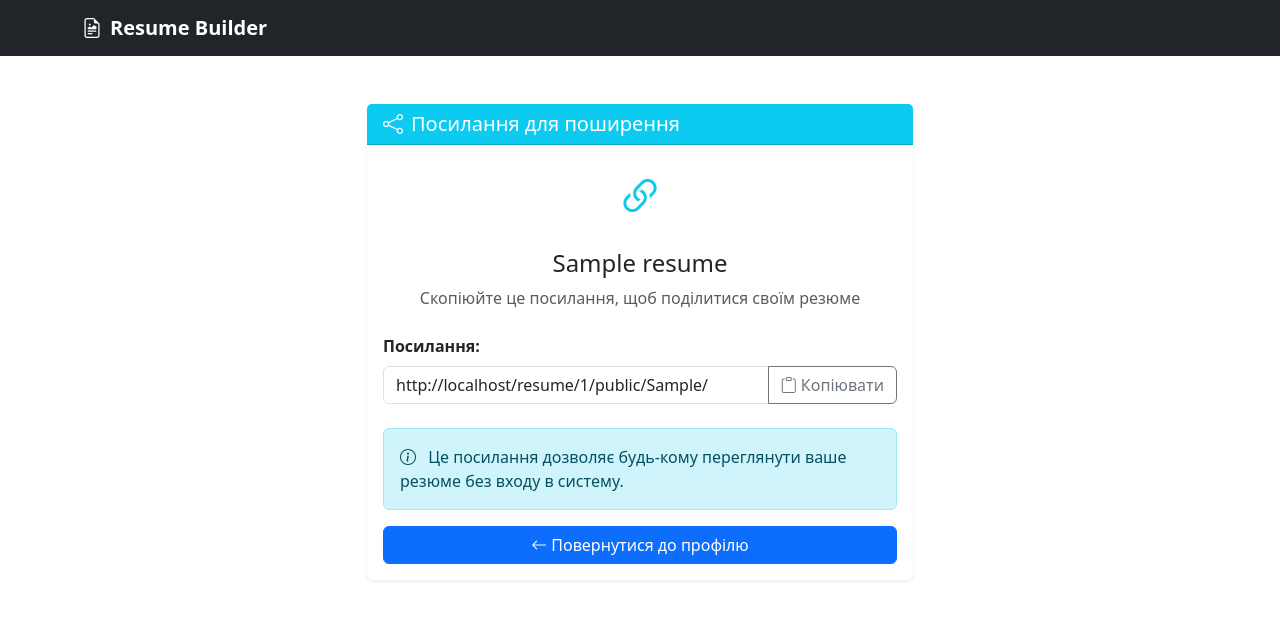
After one commit to xok9ty/Resume-builder, a Django app: page /resume/1/copy-link/ in a window 1280 px wide. The commit adds this page. Shown: the top 627 px of the page. Run offline with Django 5.2, Linux system fonts and the light colour scheme; a user stored in the database is signed in; tables that the repository leaves empty hold one stand-in row (values such as "Sample post").

Commit message:
create change access to resume

```diff
--- /dev/null
+++ b/builder/templates/copy_share_link.html
@@ -0,0 +1,80 @@
+{% load static %}
+<!DOCTYPE html>
+<html lang="uk">
+<head>
+    <meta charset="UTF-8">
+    <meta name="viewport" content="width=device-width, initial-scale=1.0">
+    <title>Копіювання посилання - Resume Builder</title>
+    <link href="https://cdn.jsdelivr.net/npm/bootstrap@5.3.0/dist/css/bootstrap.min.css" rel="stylesheet">
+    <link rel="stylesheet" href="https://cdn.jsdelivr.net/npm/bootstrap-icons@1.10.0/font/bootstrap-icons.css">
+</head>
+<body>
+    <nav class="navbar navbar-expand-lg navbar-dark bg-dark">
+        <div class="container">
+            <a class="navbar-brand fw-bold" href="/">
+                <i class="bi bi-file-earmark-richtext me-2"></i>Resume Builder
+            </a>
+        </div>
+    </nav>
+
+    <div class="container py-5">
+        <div class="row justify-content-center">
+            <div class="col-lg-6">
+                <div class="card shadow-sm border-0">
+                    <div class="card-header bg-info text-white">
+                        <h5 class="card-title mb-0">
+                            <i class="bi bi-share me-2"></i>Посилання для поширення
+                        </h5>
+                    </div>
+                    <div class="card-body">
+                        <div class="text-center mb-4">
+                            <i class="bi bi-link-45deg" style="font-size: 3rem; color: #0dcaf0;"></i>
+                            <h4 class="mt-3">{{ resume.title }}</h4>
+                            <p class="text-muted">Скопіюйте це посилання, щоб поділитися своїм резюме</p>
+                        </div>
+
+                        <div class="mb-4">
+                            <label class="form-label fw-bold">Посилання:</label>
+                            <div class="input-group">
+                                <input type="text" class="form-control" value="{{ share_url }}" id="shareLink" readonly>
+                                <button class="btn btn-outline-secondary" type="button" onclick="copyToClipboard()">
+                                    <i class="bi bi-clipboard"></i> Копіювати
+                                </button>
+                            </div>
+                        </div>
+
+                        <div class="alert alert-info">
+                            <i class="bi bi-info-circle me-2"></i>
+                            Це посилання дозволяє будь-кому переглянути ваше резюме без входу в систему.
+                        </div>
+
+                        <div class="d-grid gap-2">
+                            <a href="{% url 'profile' %}" class="btn btn-primary">
+                                <i class="bi bi-arrow-left me-1"></i>Повернутися до профілю
+                            </a>
+                        </div>
+                    </div>
+                </div>
+            </div>
+        </div>
+    </div>
+
+    <script>
+    function copyToClipboard() {
+        const copyText = document.getElementById("shareLink");
+        copyText.select();
+        copyText.setSelectionRange(0, 99999);
+        document.execCommand("copy");
+
+
+        const button = event.target;
+        const originalHtml = button.innerHTML;
+        button.innerHTML = '<i class="bi bi-check"></i> Скопійовано!';
+
+        setTimeout(() => {
+            button.innerHTML = originalHtml;
+        }, 2000);
+    }
+    </script>
+</body>
+</html>
--- a/builder/urls.py
+++ b/builder/urls.py
@@ -1,5 +1,5 @@
 from django.urls import path
-from .views import HomePageView, TemplateGalleryView, TemplatePreviewView, CreateResumeView, LoginView, RegisterView, LogoutView, profile_view, CreateResumeStartView, CreatePersonalInfoView, CreateWorkExperienceView, CreateEducationView, CreateSkillsView, CreateLanguagesView, CreateCertificatesView, ResumeDetailView, DownloadResumePDFView, GenerateShareLinkView, PublicResumeDetailView
+from .views import HomePageView, TemplateGalleryView, TemplatePreviewView, CreateResumeView, LoginView, RegisterView, LogoutView, profile_view, CreateResumeStartView, CreatePersonalInfoView, CreateWorkExperienceView, CreateEducationView, CreateSkillsView, CreateLanguagesView, CreateCertificatesView, ResumeDetailView, DownloadResumePDFView, GenerateShareLinkView, PublicResumeDetailView, CopyShareLinkView
 
 urlpatterns = [
     path('login/', LoginView.as_view(), name='login'),
@@ -25,6 +25,7 @@ urlpatterns = [
 
     path('resume/<int:pk>/download/', DownloadResumePDFView.as_view(), name='download_resume'),
 
+    path('resume/<int:pk>/public/<str:token>/', PublicResumeDetailView.as_view(), name='public_resume_detail'),
     path('resume/<int:pk>/share/', GenerateShareLinkView.as_view(), name='generate_share_link'),
-    path('resume/<int:pk>/public/<str:token>/', PublicResumeDetailView.as_view(), name='public_resume_detail'),
+    path('resume/<int:pk>/copy-link/', CopyShareLinkView.as_view(), name='copy_share_link'),
 ]
--- a/builder/views.py
+++ b/builder/views.py
@@ -446,22 +446,27 @@ class ResumeDetailView(LoginRequiredMixin, View):
         })
 
 class GenerateShareLinkView(LoginRequiredMixin, View):
-    @method_decorator(csrf_exempt)
-    def dispatch(self, *args, **kwargs):
-        return super().dispatch(*args, **kwargs)
-
     def post(self, request, pk):
         resume = get_object_or_404(Resume, id=pk, user=request.user)
 
-        resume.is_public = True
-        if not resume.share_token:
-            resume.share_token = get_random_string(length=32)
-        resume.save()
+        if 'make_private' in request.POST:
+            resume.is_public = False
+            resume.save()
+            return redirect('profile')
+        elif 'make_public' in request.POST:
+            resume.is_public = True
+            if not resume.share_token:
+                resume.share_token = get_random_string(length=32)
+            resume.save()
+            return redirect('profile')
+        else:
+            if not resume.is_public:
+                return HttpResponse('Резюме не є публічним', status=400)
 
-        share_url = request.build_absolute_uri(
-            reverse('public_resume_detail', kwargs={'pk': resume.id, 'token': resume.share_token})
-        )
-        return JsonResponse({'share_url': share_url})
+            share_url = request.build_absolute_uri(
+                reverse('public_resume_detail', kwargs={'pk': resume.id, 'token': resume.share_token})
+            )
+            return HttpResponse(share_url)
 
 class PublicResumeDetailView(View):
     def get(self, request, pk, token):
@@ -471,3 +476,19 @@ class PublicResumeDetailView(View):
             'is_public_view': True,
             'can_download': False
         })
+
+class CopyShareLinkView(LoginRequiredMixin, View):
+    def get(self, request, pk):
+        resume = get_object_or_404(Resume, id=pk, user=request.user)
+
+        if not resume.is_public or not resume.share_token:
+            return HttpResponse('Резюме не є публічним', status=400)
+
+        share_url = request.build_absolute_uri(
+            reverse('public_resume_detail', kwargs={'pk': resume.id, 'token': resume.share_token})
+        )
+
+        return render(request, 'copy_share_link.html', {
+            'share_url': share_url,
+            'resume': resume
+        })
```
Also changed, not shown: builder/templates/profile.html (+27 -13 lines).
